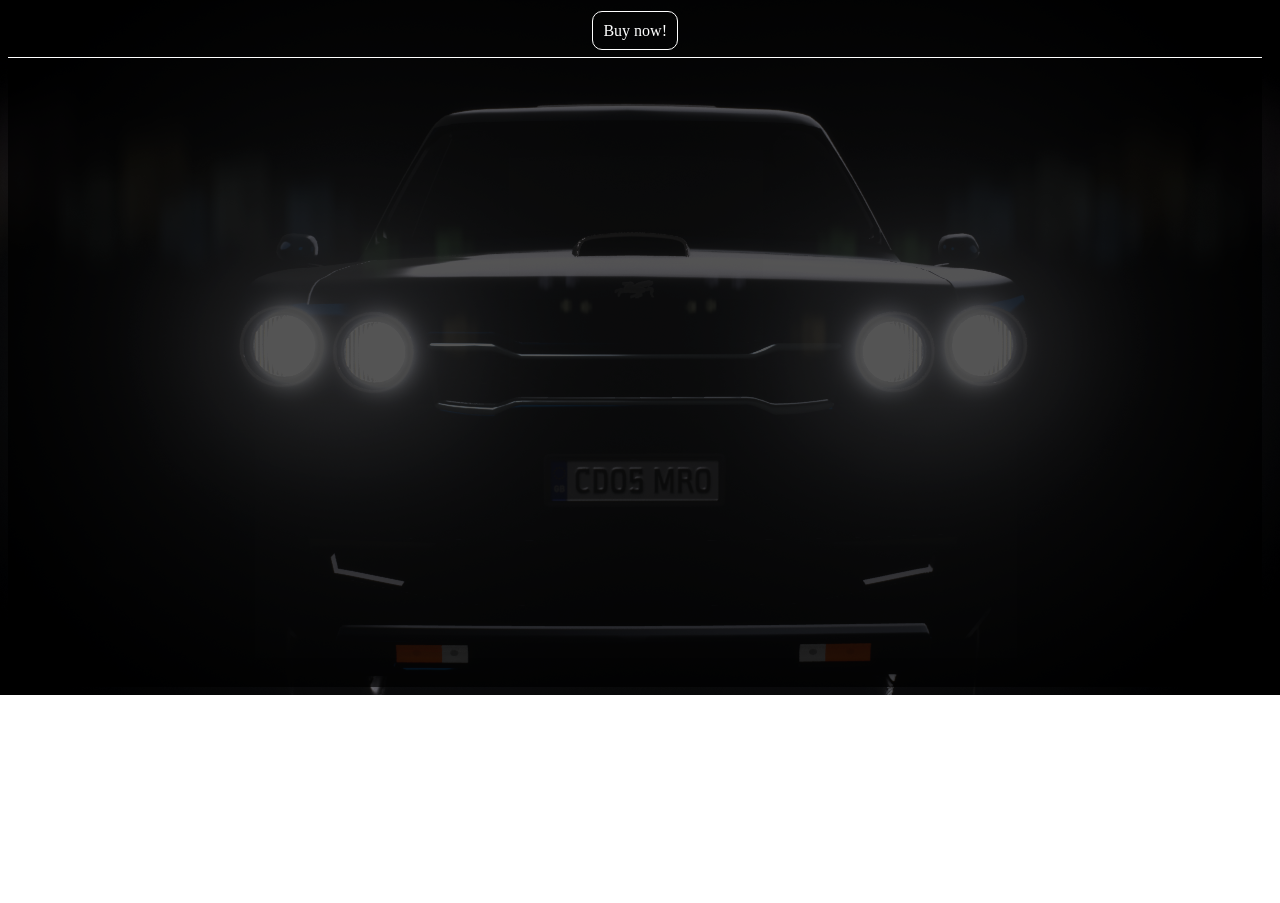
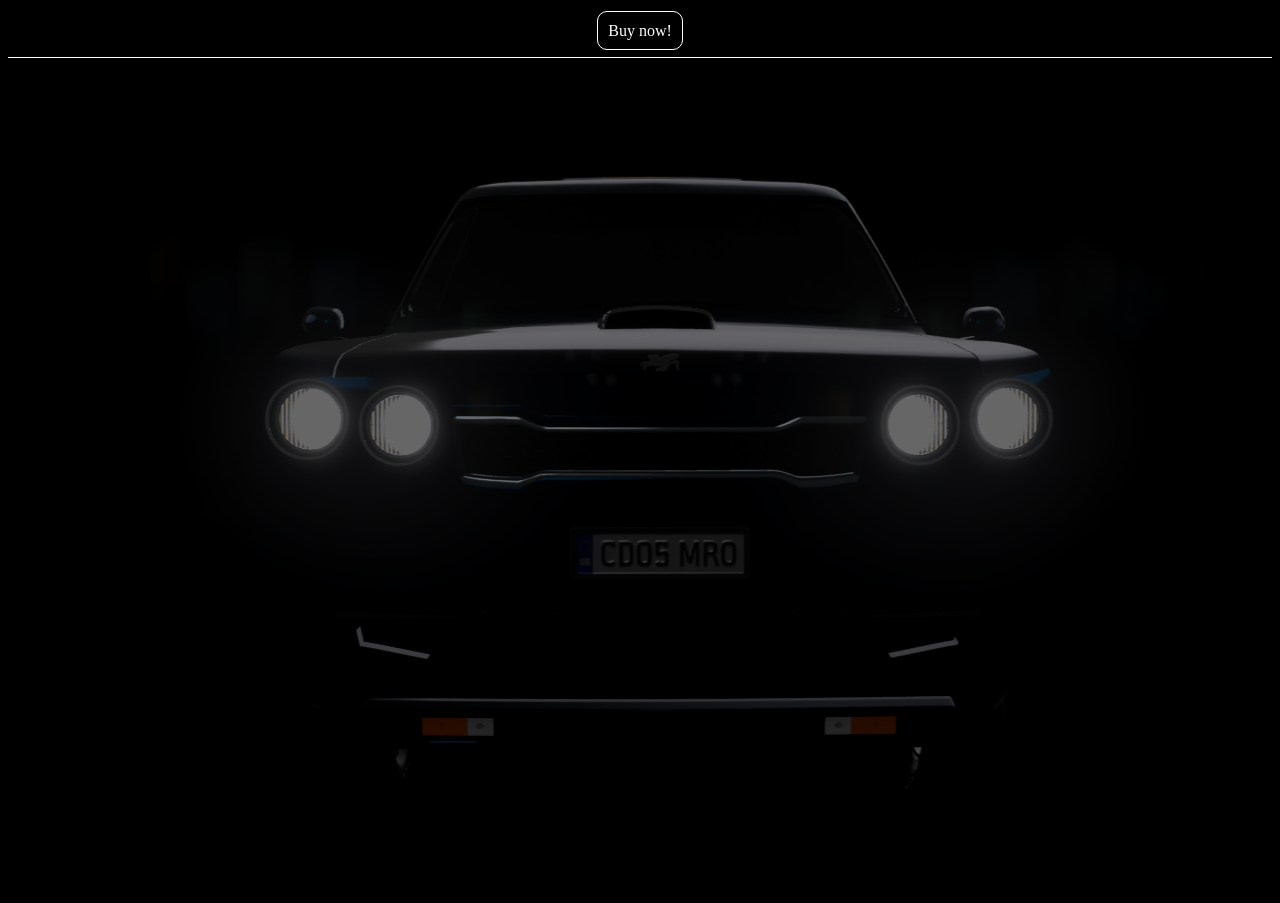
Before and after one commit to Ian-Daniel-Alves-Nascimento/carro, a plain HTML site: page index.html in a window 1280 px wide. Shown: the part 105-1008 px from the top of the page. Before the commit the page ends 800 px from the top, so only its background shows below. Drawn offline with Linux system fonts and the light colour scheme.

Commit message:
Ajeitei alguma das partes do carro

```diff
--- a/index.html
+++ b/index.html
@@ -14,11 +14,15 @@
             <p>The fastest American car ever made</p>
         </header>
         <div class="menu"><a href="#">Buy now!</a></div>
-        <article class="features">
-            <section class="farol1"><p>Laser headlights: <br> With a range of 600 meters <br>1000x brighter than LED</p></section>
-            <section class="vidros"></section>
-            <section class="farol2"><p>Laser headlights: <br> With a range of 600 meters <br>1000x brighter than LED</p></section>
-        </article>
+            <div class="op">
+                <article class="features">
+                    <section class="farol1"><p>Laser headlights:<br> With a range of 600 meters <br>1000x brighter than LED</p></section>
+                    <section class="vidros"><p>Laminated AGC glass:<br>First car with photosensitive glass technology
+                    </p>
+                    </section>
+                    <section class="farol2"><p>Laser headlights: <br> With a range of 600 meters <br>1000x brighter than LED</p></section>
+                        </article>
+            </div>
     </main>
 </body>
 </html>
--- a/style.css
+++ b/style.css
@@ -2,35 +2,28 @@
 
 @import url('https://fonts.googleapis.com/css2?family=Caveat&family=Orbitron:wght@400..900&family=Roboto:ital,wght@0,100..900;1,100..900&display=swap');
 
+@import url('https://fonts.googleapis.com/css2?family=Caveat&family=EB+Garamond:ital,wght@0,400..800;1,400..800&family=Orbitron:wght@400..900&family=Roboto:ital,wght@0,100..900;1,100..900&display=swap');
+
+
 @keyframes inicial{
-0%{background: url(imagens/foto-escura.png)fixed;
-    background-position: center center ;
+0%{background: url(imagens/foto-escura.png)scroll;
+    background-position: center bottom ;
     background-repeat: no-repeat;
 }
 
-50%{background: url(imagens/foto-muito-clara.png)fixed;
-    background-position: center center ;
+50%{background: url(imagens/foto-muito-clara.png)scroll;
+    background-position: center bottom ;
     background-repeat: no-repeat;
 }
-100%{background: url(imagens/foto-final.png)fixed;
-    background-position: center center ;
+100%{background: url(imagens/foto-final.png)scroll;
+    background-position: center bottom ;
     background-repeat: no-repeat;
 
 }
 }
 
 body{
-    background: url(imagens/foto-final.png)fixed;
-    background-position: center center;
-    background-repeat: no-repeat;
-    animation: inicial 8s linear;
-}
-
-main{
-    position:absolute;
-    height: 98%;
-    width:98%;
-    background: rgba(0, 0, 0, 0.671);
+  background-color: black;
 }
 
 header{
@@ -72,22 +65,36 @@ header img{
   font-size: 1.2em;
   color: burlywood;
 }
-
+.op{
+    position: absolute;
+    transform: translateX(30px);
+    height: 98%;
+    width: 98%;
+    background-color: black;
+}
 .features{
     display: flex;
-    justify-content: space-between;
-    height: 510px;
-    width: 800px;
+    justify-content: center;
+    height: 850px;
+    width: 98%;
     margin: auto;
+    background: url(imagens/foto-final.png)scroll;
+    opacity: 0.4;
+    background-position: center bottom;
+    background-repeat: no-repeat;
+    animation: inicial 5s linear;
+    font-family: orbitron;
+    font-size: 0.7em;
 }
 
 .farol1{
 align-self: center;
 width: 200px;
 height: 100px;
-margin-top: 20px;
+margin: 0px 0px 120px 0px;
 border-radius: 0px 30px 30px 30px;
 transition-duration: 0.7s;
+transform: translateX(-90px);
 }
 
 .farol1:hover{
@@ -113,6 +120,8 @@ transition-duration: 0.7s;
     align-self: center;
     width: 200px;
     height: 100px;
+    margin: 0px 0px 135px 0px;
+    transform: translateX(80px);
     margin-top: 20px;
     border-radius: 30px 0px 30px 30px;
     transition-duration: 0.7s;
@@ -140,11 +149,26 @@ transition-duration: 0.7s;
     .vidros{
         height: 80px;
         width: 250px;
-        margin-top: 45px;
+        margin-top: 150px;
         align-self: flex-start;
+        transform: translateX(-10px);
         border-radius: 30px 0px 0px 30px;
         transition-duration: 0.7s;
     }
     .vidros:hover{
         border: 1px solid white;
     }
+
+    .vidros p{
+        display: inline-block;
+        color: transparent;
+        transition-duration: 1s;
+        padding: 10px;
+    }
+
+    .vidros:hover p{
+        color: white;
+        background: rgba(82, 82, 82, 0.603);;
+        transform: translate(280px, -14px);
+        border-radius: 15px;
+    }
```
